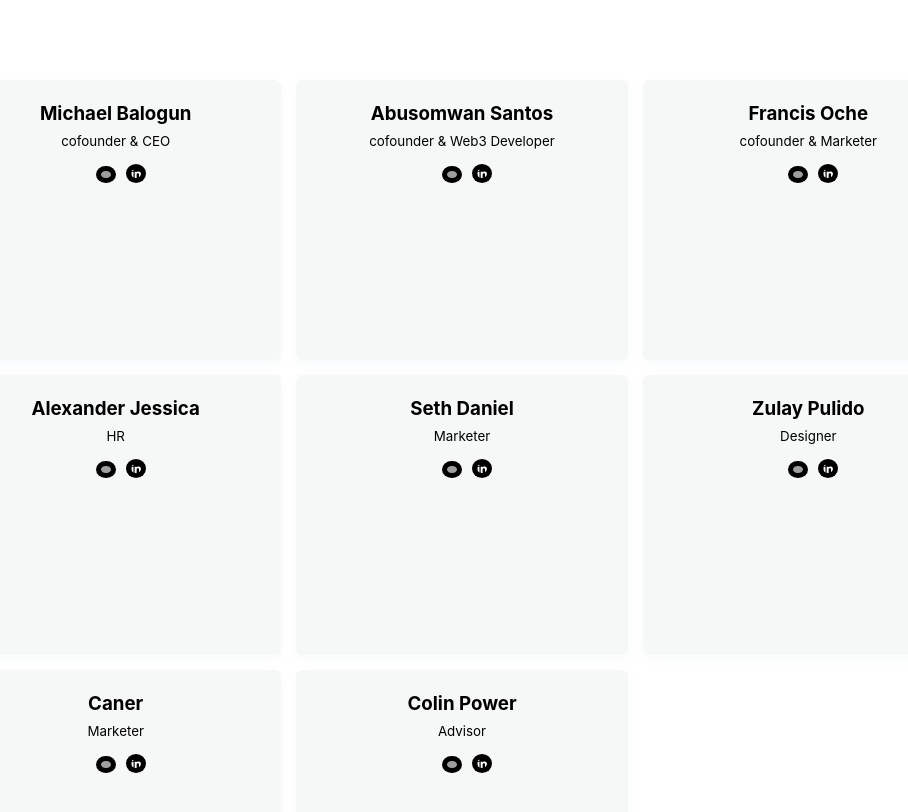
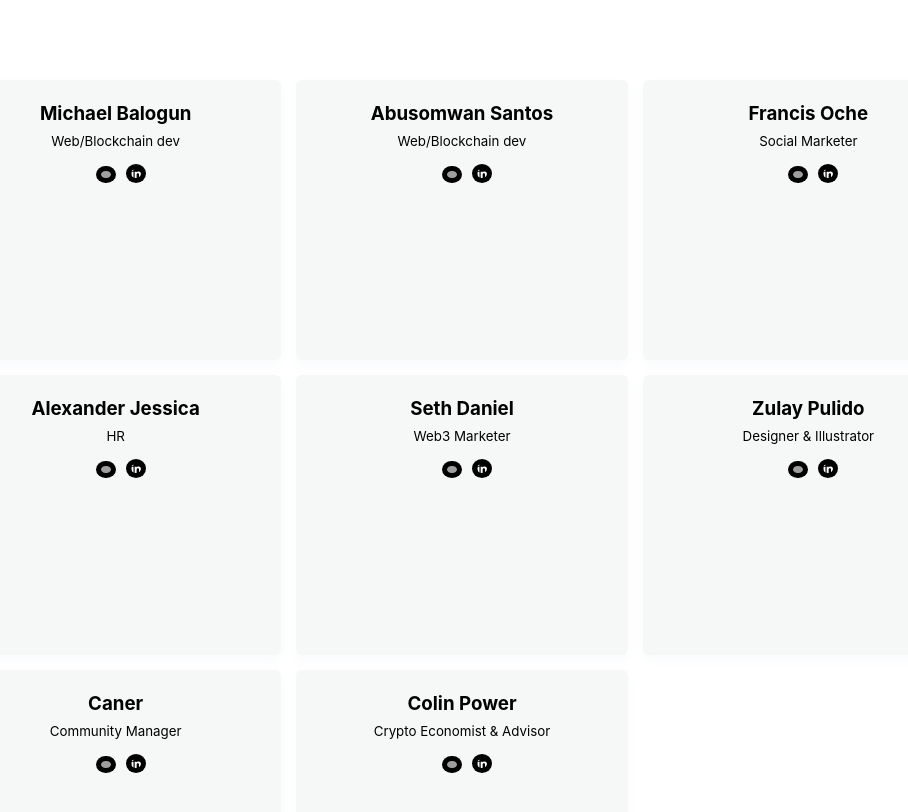
Before and after one commit to Bullchord/bullchord-land, a React (Create React App) app: page /team in a window 1280 px wide. Shown: the part 560-1372 px from the top of the page, without its empty margins (178-1086 px from the left). Built offline with nearby package versions, Linux system fonts and the light colour scheme; grey boxes are pictures that could not be loaded; the HTML template or start-up script is replaced by a standard one.

Commit message:
updating the styling

```diff
--- a/src/pages/Team/Team.jsx
+++ b/src/pages/Team/Team.jsx
@@ -1,5 +1,4 @@
 import React from 'react'
-import Swiper from 'swiper'
 // import Header from '../Header'
 import founder from '../../assets/mich.png'
 import twitter from '../../assets/twitter.svg'
@@ -10,11 +9,21 @@ import 'react-html5video/dist/styles.css'
 import Colorful from '../../assets/colorful.mp4'
 import './team.css'
 
+import { Swiper, SwiperSlide } from 'swiper'
+
+// Import Swiper styles
+import 'swiper/css'
+import 'swiper/css/effect-cube'
+import 'swiper/css/pagination'
+
+// import required modules
+import { EffectCube, Pagination } from 'swiper'
+
 const teamData = [
   {
     id: 1,
     founderName: 'Michael Balogun',
-    pos: 'cofounder & CEO',
+    pos: 'Web/Blockchain dev',
     img: founder,
     tweet: 'https://twitter.com/simplymikes',
     linked: 'https://www.linkedin.com/in/michael-b-319a13138/',
@@ -22,7 +31,7 @@ const teamData = [
   {
     id: 2,
     founderName: 'Abusomwan Santos',
-    pos: 'cofounder & Web3 Developer',
+    pos: 'Web/Blockchain dev',
     img: founder,
     tweet: 'https://twitter.com/kingjul1en',
     linked: 'https://www.linkedin.com/in/abusomwan-santos/',
@@ -31,7 +40,7 @@ const teamData = [
   {
     id: 5,
     founderName: 'Francis Oche ',
-    pos: 'cofounder & Marketer',
+    pos: 'Social Marketer',
     img: founder,
     tweet: 'https://twitter.com/NGPreacher',
     linked: 'https://www.linkedin.com/in/francis-samuel-oche-315926269',
@@ -46,17 +55,22 @@ const teamData = [
   {
     id: 4,
     founderName: 'Seth Daniel',
-    pos: 'Marketer',
+    pos: 'Web3 Marketer',
     img: founder,
     tweet: 'https://twitter.com/Sethdannyyak',
     linked: 'https://www.linkedin.com/in/seth-dani-yakubu-345705251',
   },
-  { id: 5, founderName: 'Zulay Pulido ', pos: 'Designer', img: founder },
-  { id: 5, founderName: 'Caner', pos: 'Marketer', img: founder },
+  {
+    id: 5,
+    founderName: 'Zulay Pulido ',
+    pos: 'Designer & Illustrator',
+    img: founder,
+  },
+  { id: 5, founderName: 'Caner', pos: 'Community Manager', img: founder },
   {
     id: 5,
     founderName: 'Colin Power',
-    pos: 'Advisor',
+    pos: 'Crypto Economist & Advisor',
     img: founder,
     tweet: 'https://twitter.com/collin_code',
     linked: 'https://twitter.com/collin_code',
@@ -111,28 +125,32 @@ const Team = () => {
         <h1> Empowering Artists Like Never Before</h1>
       </div>
 
-      {/* <div className="swiper sample-slider">
-        <div className="swiper-wrapper">
-          <div className="swiper-slide">
-            <p>sample 1</p>
-            <img src={twitter} />
-          </div>
-          <div className="swiper-slide">
-            <img src={linkedin} />
-          </div>
-          <div className="swiper-slide">
-            <p>sample 3</p>
-            <img src={twitter} />
-          </div>
-          <div className="swiper-slide">
-            <p>sample 4</p>
-            <img src={linkedin} />
-          </div>
-        </div>
-        <div className="swiper-pagination"></div>
-        <div className="swiper-button-prev"></div>
-        <div className="swiper-button-next"></div>
-      </div> */}
+      {/* <Swiper
+        effect={'cube'}
+        grabCursor={true}
+        cubeEffect={{
+          shadow: true,
+          slideShadows: true,
+          shadowOffset: 20,
+          shadowScale: 0.94,
+        }}
+        pagination={true}
+        modules={[EffectCube, Pagination]}
+        className="mySwiper"
+      >
+        <SwiperSlide>
+          <img src="https://swiperjs.com/demos/images/nature-1.jpg" />
+        </SwiperSlide>
+        <SwiperSlide>
+          <img src="https://swiperjs.com/demos/images/nature-2.jpg" />
+        </SwiperSlide>
+        <SwiperSlide>
+          <img src="https://swiperjs.com/demos/images/nature-3.jpg" />
+        </SwiperSlide>
+        <SwiperSlide>
+          <img src="https://swiperjs.com/demos/images/nature-4.jpg" />
+        </SwiperSlide>
+      </Swiper> */}
     </>
   )
 }
```
